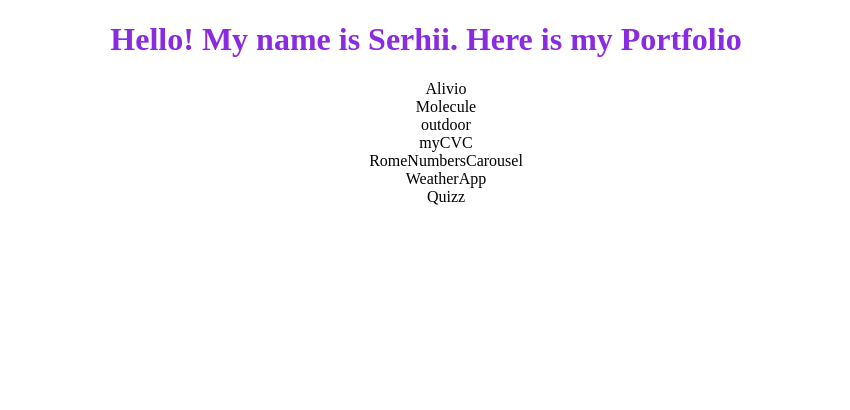
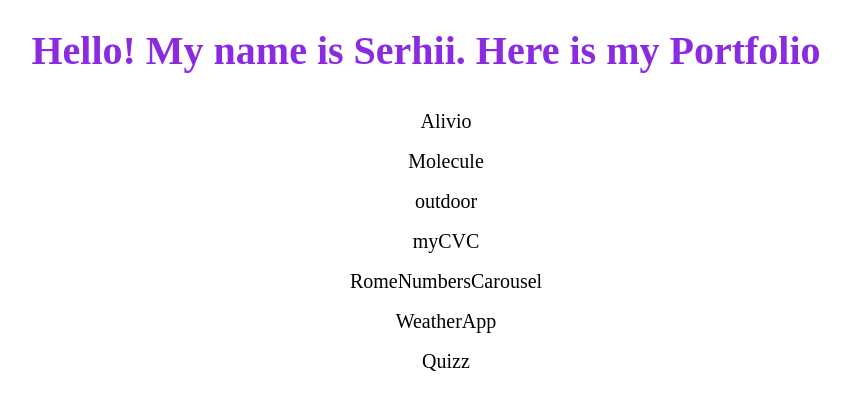
Before and after one commit to Sergo1604/myPortfolio, a plain HTML site: page index.html in a window 1280 px wide. Shown: the whole page, without its empty margins (214-1064 px from the left). Drawn offline with Linux system fonts and the light colour scheme.

Commit message:
change css

```diff
--- a/style.css
+++ b/style.css
@@ -1,6 +1,7 @@
 .head__Title {
     color: blueviolet;
     text-align: center;
+    font-size: 40px;
 }
 
 .head__Link {
@@ -14,4 +15,6 @@ ul {
 
 li {
     list-style-type: none;
+    font-size: 20px;
+    line-height: 2;
 }
```
